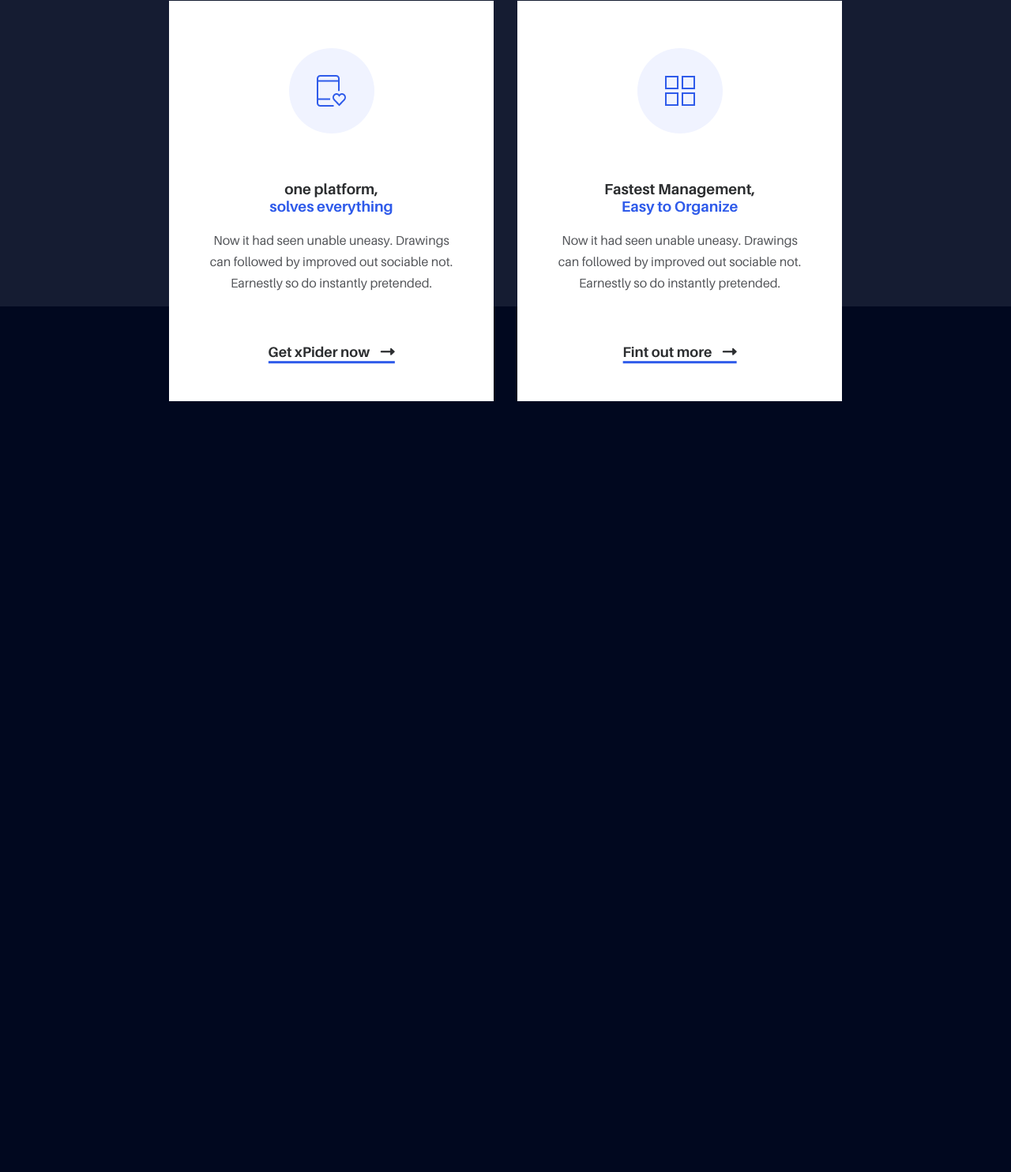
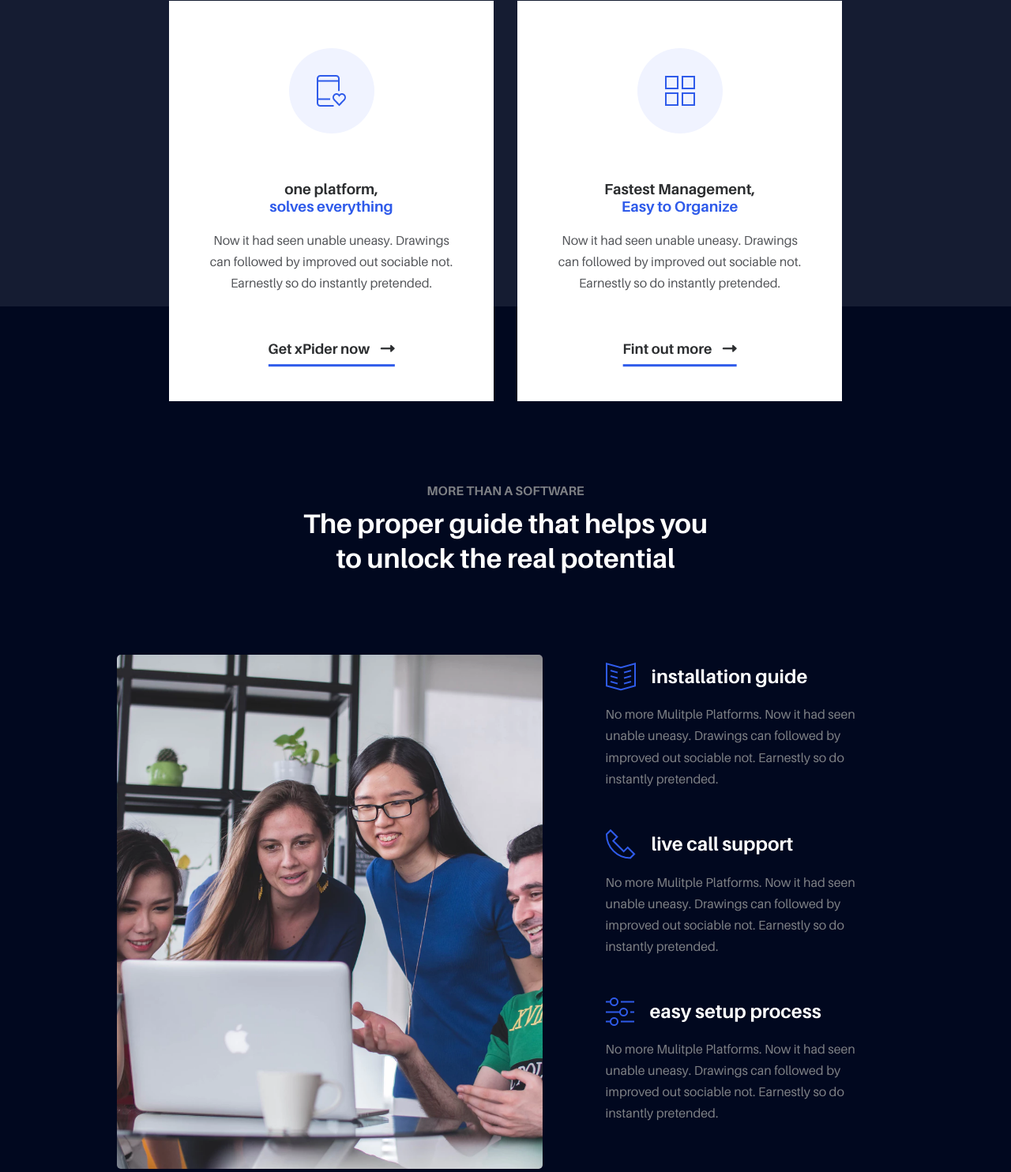
Before and after one commit to seif0912/xPider, a plain HTML site: page index.html in a window 1280 px wide. Shown: the part 3188-4672 px from the top of the page at 79% size. Before the commit the page ends 3696 px from the top, so only its background shows below. Drawn offline with Linux system fonts and the light colour scheme; files whose address does not match are found by name.

Commit message:
add the support section

```diff
--- a/css/xpider.css
+++ b/css/xpider.css
@@ -602,7 +602,7 @@ ul {
 @media (max-width: 991px) {
     .communication {
         height: unset;
-        padding-top: calc(var(--padding-top) /3 *2);
+        padding-top: calc(var(--padding-top) * .4);
         padding-bottom: calc(var(--padding-bottom) / 2);
     }
 }
@@ -657,6 +657,7 @@ ul {
     font-weight: bold;
     position: absolute;
     font-size: 18px;
+    padding-bottom: 8px;
     top: 50%;
     left: 50%;
     transform: translate(-50%, -50%);
@@ -675,3 +676,63 @@ ul {
 
 
 /* end Communication section */
+
+
+/* start Support section */
+
+.support {
+    padding-top: calc(var(--padding-top) * 1.6);
+}
+
+@media (max-width: 993px) {
+    .support {
+        padding-top: calc(var(--padding-top) * .6);
+    }
+}
+
+.support .boxes {
+    display: flex;
+    gap: 80px;
+    align-items: center;
+    justify-content: center;
+}
+
+@media (max-width: 993px) {
+    .support .boxes .image {
+        display: none;
+    }
+}
+
+.support .boxes .box {
+    max-width: 366px;
+    margin-bottom: 50px;
+}
+
+.support .boxes .box .head {
+    display: flex;
+    gap: 20px;
+    align-items: center;
+}
+
+@media (max-width: 993px) {
+    .support .boxes {
+        text-align: center;
+    }
+    .support .boxes .box .head {
+        flex-direction: column;
+    }
+}
+
+.support .boxes .box h2 {
+    font-size: 24px;
+    margin: 0;
+}
+
+.support .boxes .box p {
+    color: var(--secondary-typing);
+    font-size: 16px;
+    line-height: 1.7;
+}
+
+
+/* end Support section */
--- a/index.html
+++ b/index.html
@@ -151,7 +151,7 @@
         <div class="container">
             <div class="title">
                 <h3>xpider makes your life easy</h3>
-                <h1>make your life easy, get a better way to communicate</h1>
+                <h1>Make your life easy, get a better way to communicate</h1>
             </div>
             <div class="boxes">
                 <div class="box">
@@ -186,6 +186,50 @@
         </div>
     </div>
     <!-- end Communication section -->
+    <!-- start Support section -->
+    <div class="support">
+        <div class="container">
+            <div class="title">
+                <h3>more than a software</h3>
+                <h1>The proper guide that helps you to unlock the real potential</h1>
+            </div>
+            <div class="boxes">
+                <div class="image">
+                    <img src="images/IMG.png" alt="">
+                </div>
+                <div class="info">
+                    <div class="box">
+                        <div class="head">
+                            <img src="images/book-open-2.png" alt="">
+                            <h2>installation guide</h2>
+                        </div>
+                        <p>
+                            No more Mulitple Platforms. Now it had seen unable uneasy. Drawings can followed by improved out sociable not. Earnestly so do instantly pretended.
+                        </p>
+                    </div>
+                    <div class="box">
+                        <div class="head">
+                            <img src="images/phone-2.png" alt="">
+                            <h2>live call support</h2>
+                        </div>
+                        <p>
+                            No more Mulitple Platforms. Now it had seen unable uneasy. Drawings can followed by improved out sociable not. Earnestly so do instantly pretended.
+                        </p>
+                    </div>
+                    <div class="box">
+                        <div class="head">
+                            <img src="images/preferences-circle.png" alt="">
+                            <h2>easy setup process</h2>
+                        </div>
+                        <p>
+                            No more Mulitple Platforms. Now it had seen unable uneasy. Drawings can followed by improved out sociable not. Earnestly so do instantly pretended.
+                        </p>
+                    </div>
+                </div>
+            </div>
+        </div>
+    </div>
+    <!-- end Support section -->
 </body>
 
 </html>
```
Also changed, not shown: images/IMG.png (added), images/book-open-2.png (added), images/phone-2.png (added), images/preferences-circle.png (added).
